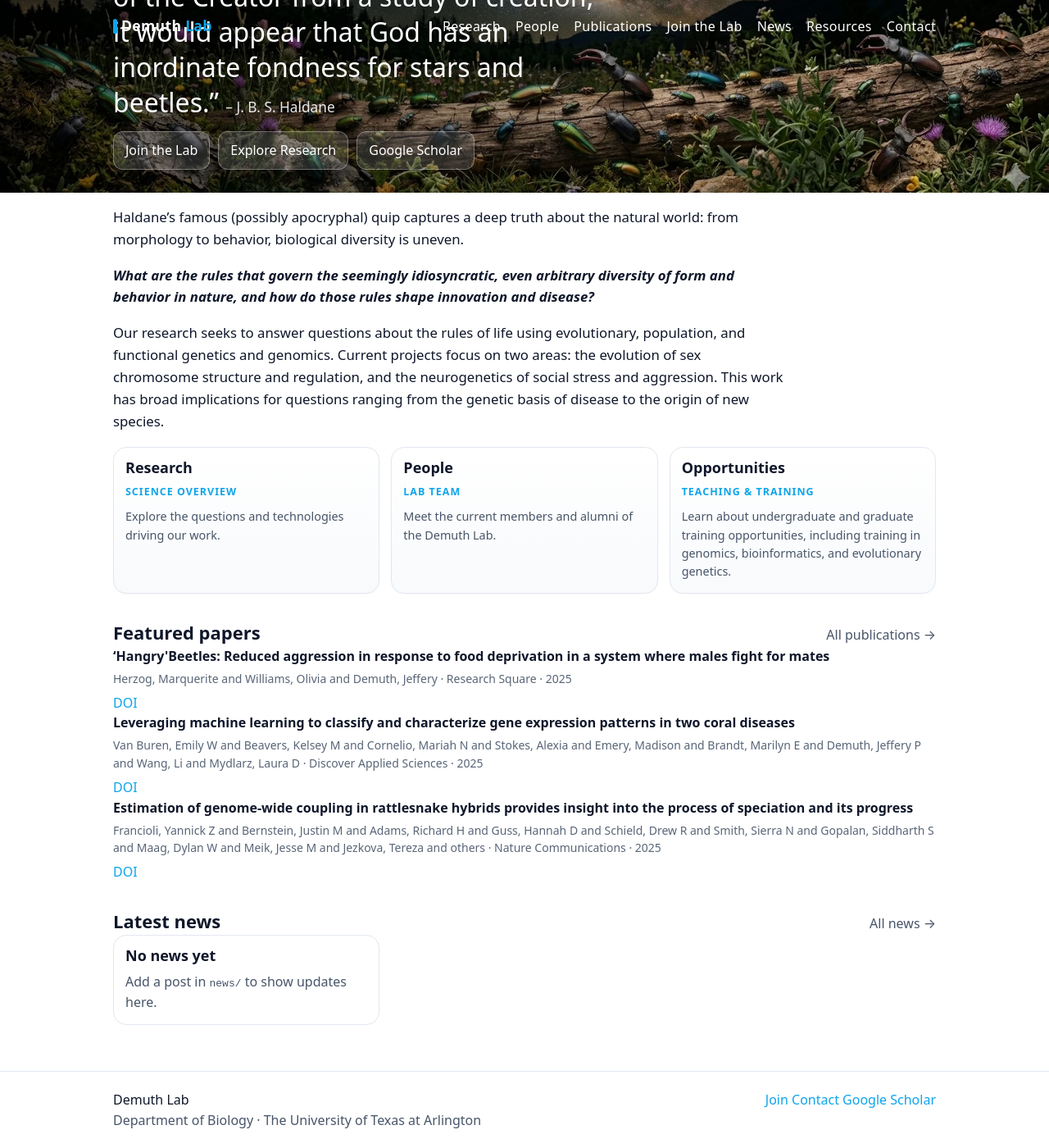
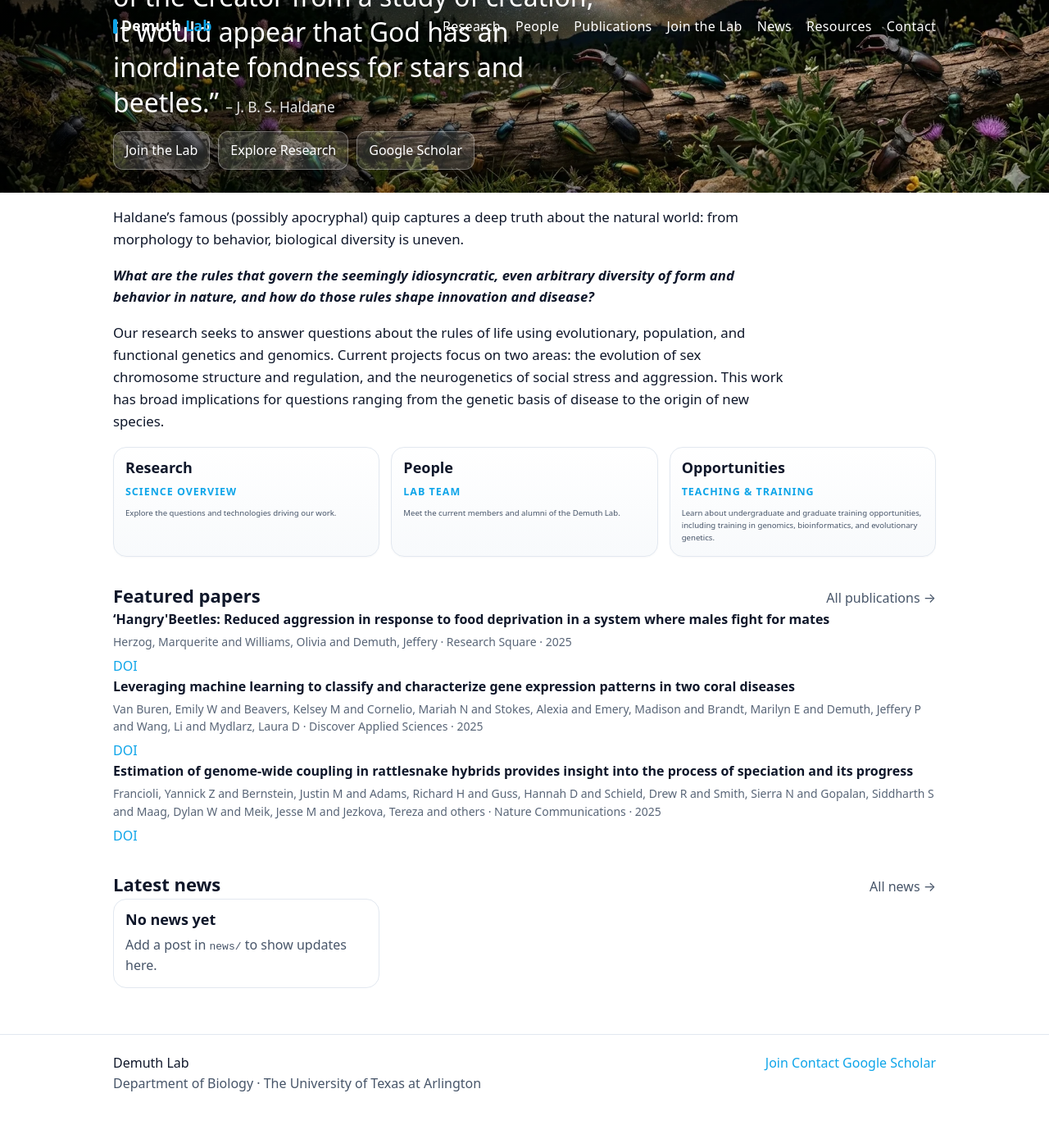
Before and after one commit to demuth-lab/demuth-lab.github.io, a Jekyll site: the page built from index.md, in a window 1280 px wide and 1400 px high, scrolled down 146 px. Shown: the whole window at 82% size. Built offline with Jekyll 4.4.1, drawn with Linux system fonts in a browser that asks for light colours; after the commit the page ends 1502 px from its top, so only the background shows below that.

Commit message:
Update main.css

```diff
--- a/assets/css/main.css
+++ b/assets/css/main.css
@@ -380,7 +380,7 @@ a:hover{
 }
 
 .card--plain p{
-  font-size:0.9rem;
+  font-size:0.6rem;
 }
 
 .card-kicker{
```
